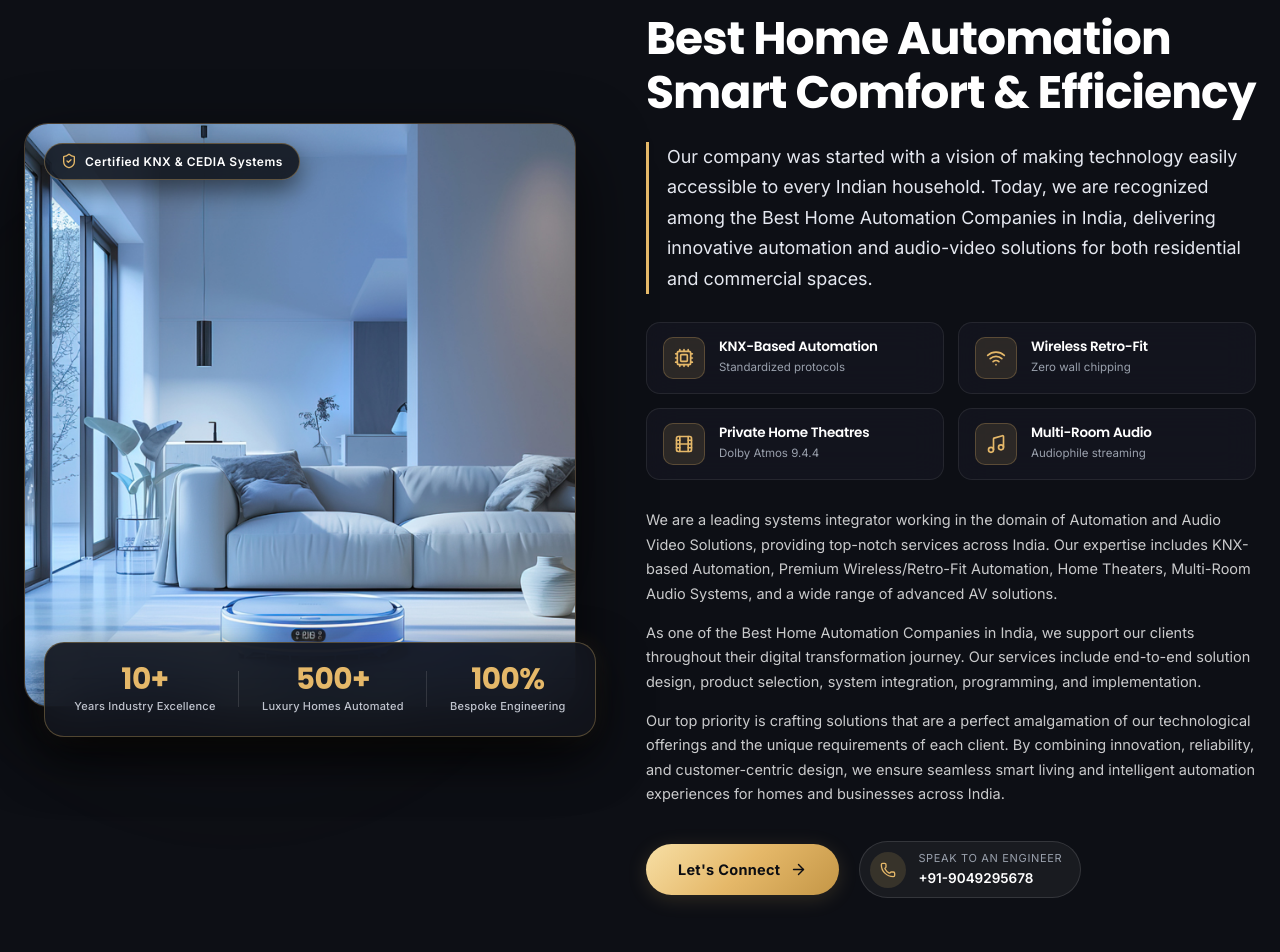
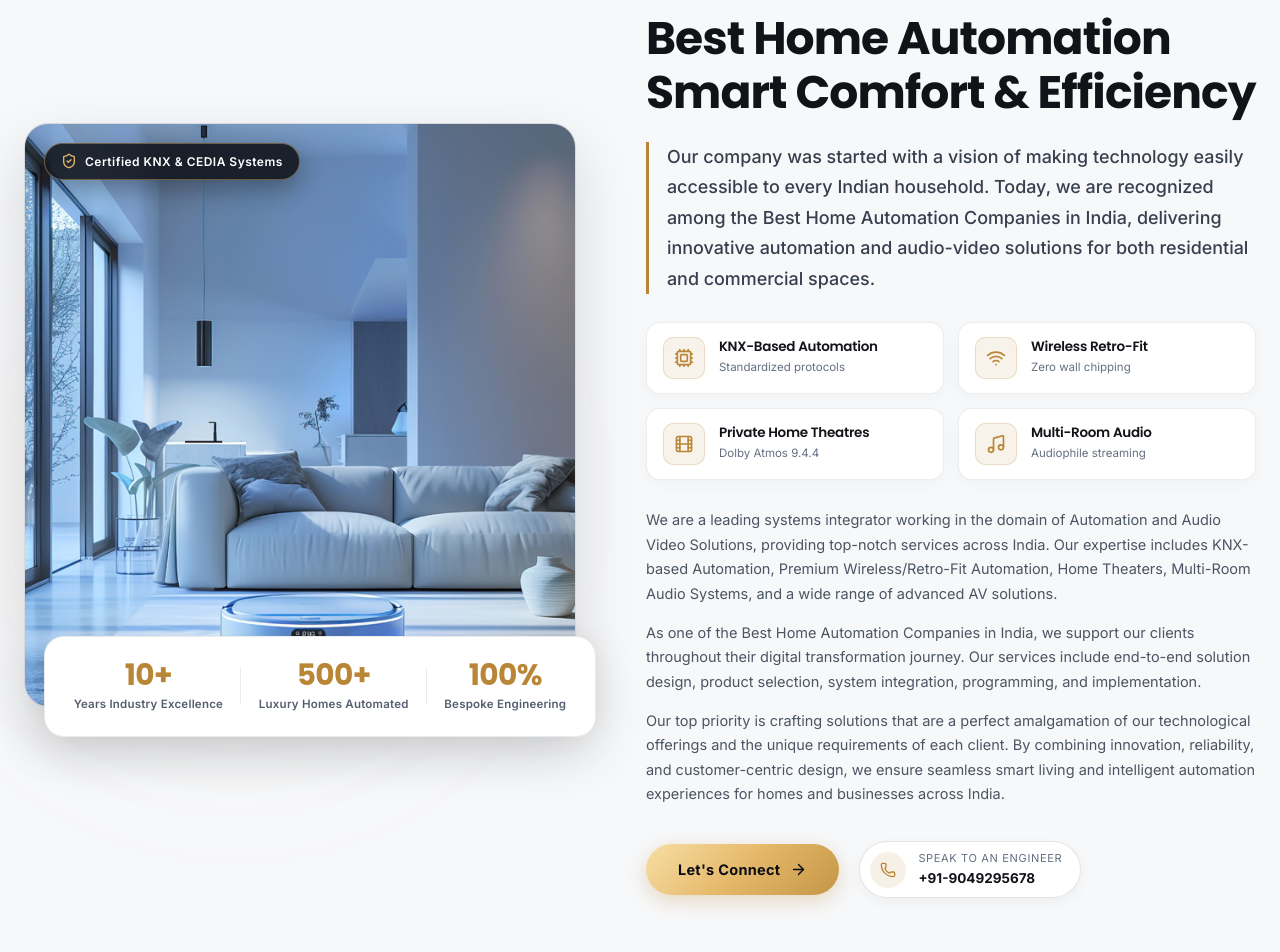
Before and after one commit to wtdesigner3/soundnest, a Next.js app: page / in a window 1280 px wide. Shown: the part 960-1912 px from the top of the page. Built offline with nearby package versions, Linux system fonts and the light colour scheme; no server answers.

Commit message:
feat: implement alternating light-dark theme concept across home page sections

```diff
--- a/src/app/globals.css
+++ b/src/app/globals.css
@@ -29,6 +29,18 @@
   --gradient-gold-subtle: linear-gradient(135deg, rgba(229, 184, 105, 0.14) 0%, rgba(229, 184, 105, 0.02) 100%);
   --gradient-glass-card: linear-gradient(145deg, rgba(255, 255, 255, 0.06) 0%, rgba(255, 255, 255, 0.015) 100%);
   --gradient-dark-mesh: radial-gradient(circle at 50% 0%, rgba(229, 184, 105, 0.08) 0%, transparent 60%);
+
+  /* Light Theme Section Tokens */
+  --bg-light-primary: #f8f9fa;
+  --bg-light-secondary: #ffffff;
+  --bg-light-muted: #f1f3f7;
+  --text-dark-primary: #111318;
+  --text-dark-secondary: #4a5260;
+  --text-dark-muted: #747d8c;
+  --border-light: rgba(0, 0, 0, 0.08);
+  --border-light-subtle: rgba(0, 0, 0, 0.04);
+  --shadow-light-card: 0 10px 30px rgba(0, 0, 0, 0.05);
+  --shadow-light-hover: 0 18px 45px rgba(0, 0, 0, 0.09);
 
   /* Shadows */
   --shadow-gold-glow: 0 8px 30px rgba(229, 184, 105, 0.28);
--- a/src/components/AboutSection.module.css
+++ b/src/components/AboutSection.module.css
@@ -1,10 +1,10 @@
 .aboutSection {
-  background-color: #0d0f15;
+  background-color: #f7f8fa;
   padding: 120px 0;
   position: relative;
   overflow: hidden;
-  border-top: 1px solid rgba(229, 184, 105, 0.12);
-  border-bottom: 1px solid rgba(229, 184, 105, 0.12);
+  border-top: 1px solid rgba(0, 0, 0, 0.06);
+  border-bottom: 1px solid rgba(0, 0, 0, 0.06);
 }
 
 .ambientGlow {
@@ -13,7 +13,7 @@
   left: -5%;
   width: 600px;
   height: 600px;
-  background: radial-gradient(circle, rgba(229, 184, 105, 0.08) 0%, transparent 70%);
+  background: radial-gradient(circle, rgba(229, 184, 105, 0.12) 0%, transparent 70%);
   filter: blur(80px);
   pointer-events: none;
 }
@@ -48,9 +48,9 @@
   position: relative;
   border-radius: 24px;
   overflow: hidden;
-  box-shadow: 0 30px 70px rgba(0, 0, 0, 0.7);
-  border: 1px solid rgba(229, 184, 105, 0.25);
-  background: #151720;
+  box-shadow: 0 24px 60px rgba(18, 24, 40, 0.14);
+  border: 1px solid rgba(0, 0, 0, 0.08);
+  background: #eaecef;
 }
 
 .aboutImg {
@@ -75,14 +75,14 @@
   background: rgba(14, 16, 22, 0.85);
   backdrop-filter: blur(16px);
   -webkit-backdrop-filter: blur(16px);
-  border: 1px solid rgba(229, 184, 105, 0.35);
+  border: 1px solid rgba(229, 184, 105, 0.4);
   padding: 8px 16px;
   border-radius: var(--radius-full);
   color: #ffffff;
   font-size: 12px;
   font-weight: 600;
   letter-spacing: 0.04em;
-  box-shadow: 0 10px 25px rgba(0, 0, 0, 0.5);
+  box-shadow: 0 10px 25px rgba(0, 0, 0, 0.3);
 }
 
 .badgeIcon {
@@ -95,13 +95,11 @@
   bottom: 0;
   right: -20px;
   left: 20px;
-  background: rgba(18, 20, 28, 0.92);
-  backdrop-filter: blur(24px);
-  -webkit-backdrop-filter: blur(24px);
-  border: 1px solid rgba(229, 184, 105, 0.3);
+  background: #ffffff;
+  border: 1px solid rgba(0, 0, 0, 0.08);
   border-radius: 20px;
-  padding: 20px 24px;
-  box-shadow: 0 20px 50px rgba(0, 0, 0, 0.7), 0 0 25px rgba(229, 184, 105, 0.1);
+  padding: 22px 26px;
+  box-shadow: 0 20px 50px rgba(18, 24, 40, 0.12), 0 0 20px rgba(184, 134, 54, 0.08);
   display: flex;
   align-items: center;
   justify-content: space-around;
@@ -130,23 +128,23 @@
   font-family: var(--font-heading);
   font-size: 1.85rem;
   font-weight: 800;
-  color: var(--accent-gold);
+  color: #b88636;
   line-height: 1.1;
   letter-spacing: -0.02em;
 }
 
 .statLabel {
-  font-size: 11px;
-  color: #c0c4ce;
-  font-weight: 500;
-  margin-top: 3px;
+  font-size: 11.5px;
+  color: #555d6e;
+  font-weight: 600;
+  margin-top: 4px;
   letter-spacing: 0.02em;
 }
 
 .statDivider {
   width: 1px;
   height: 36px;
-  background: rgba(255, 255, 255, 0.12);
+  background: rgba(0, 0, 0, 0.08);
 }
 
 @media (max-width: 640px) {
@@ -165,9 +163,9 @@
   display: inline-flex;
   align-items: center;
   gap: 8px;
-  background: rgba(229, 184, 105, 0.1);
-  border: 1px solid rgba(229, 184, 105, 0.28);
-  color: var(--accent-gold);
+  background: rgba(184, 134, 54, 0.09);
+  border: 1px solid rgba(184, 134, 54, 0.28);
+  color: #a36e1c;
   font-size: 12px;
   font-weight: 700;
   letter-spacing: 0.14em;
@@ -176,23 +174,27 @@
   border-radius: var(--radius-full);
   margin-bottom: 18px;
   align-self: flex-start;
-  backdrop-filter: blur(10px);
 }
 
 .badgePulse {
   width: 6px;
   height: 6px;
   border-radius: 50%;
-  background: var(--accent-gold);
-  box-shadow: 0 0 10px var(--accent-gold);
-  animation: pulseGlow 2s infinite ease-in-out;
+  background: #b88636;
+  box-shadow: 0 0 10px rgba(184, 134, 54, 0.5);
+  animation: pulseGlowLight 2s infinite ease-in-out;
+}
+
+@keyframes pulseGlowLight {
+  0%, 100% { transform: scale(1); opacity: 0.8; }
+  50% { transform: scale(1.4); opacity: 1; }
 }
 
 .title {
   font-size: 2.85rem;
   font-weight: 700;
   line-height: 1.18;
-  color: #ffffff;
+  color: #111318;
   margin-bottom: 22px;
   letter-spacing: -0.02em;
 }
@@ -207,10 +209,10 @@
 .leadParagraph {
   font-size: 1.12rem;
   line-height: 1.7;
-  color: #e5e8f0;
-  font-weight: 400;
+  color: #373f4e;
+  font-weight: 500;
   margin-bottom: 28px;
-  border-left: 3px solid var(--accent-gold);
+  border-left: 3px solid #b88636;
   padding-left: 18px;
 }
 
@@ -229,21 +231,20 @@
 }
 
 .domainCard {
-  background: rgba(22, 24, 34, 0.65);
-  backdrop-filter: blur(16px);
-  -webkit-backdrop-filter: blur(16px);
-  border: 1px solid rgba(255, 255, 255, 0.08);
+  background: #ffffff;
+  border: 1px solid rgba(0, 0, 0, 0.07);
   border-radius: 14px;
   padding: 14px 16px;
   display: flex;
   align-items: center;
   gap: 14px;
+  box-shadow: 0 4px 16px rgba(0, 0, 0, 0.03);
   transition: all 0.25s ease;
 }
 
 .domainCard:hover {
-  background: rgba(229, 184, 105, 0.08);
-  border-color: rgba(229, 184, 105, 0.35);
+  border-color: #b88636;
+  box-shadow: 0 8px 24px rgba(184, 134, 54, 0.12);
   transform: translateY(-2px);
 }
 
@@ -251,9 +252,9 @@
   width: 42px;
   height: 42px;
   border-radius: 10px;
-  background: rgba(229, 184, 105, 0.12);
-  border: 1px solid rgba(229, 184, 105, 0.25);
-  color: var(--accent-gold);
+  background: rgba(184, 134, 54, 0.1);
+  border: 1px solid rgba(184, 134, 54, 0.22);
+  color: #b88636;
   display: flex;
   align-items: center;
   justify-content: center;
@@ -263,13 +264,13 @@
 .domainTitle {
   font-size: 13.5px;
   font-weight: 600;
-  color: #ffffff;
+  color: #111318;
   margin: 0;
 }
 
 .domainSub {
   font-size: 11.5px;
-  color: #9aa1ad;
+  color: #647082;
   margin: 2px 0 0;
 }
 
@@ -284,7 +285,7 @@
 .paragraph {
   font-size: 14.5px;
   line-height: 1.7;
-  color: rgba(255, 255, 255, 0.78);
+  color: #4b5563;
 }
 
 /* Actions Row */
@@ -310,14 +311,14 @@
   border: none;
   cursor: pointer;
   transition: all var(--transition-smooth);
-  box-shadow: var(--shadow-gold-soft);
+  box-shadow: 0 6px 20px rgba(184, 134, 54, 0.28);
   text-decoration: none;
 }
 
 .primaryBtn:hover {
   background: var(--gradient-gold-hover);
   transform: translateY(-2px);
-  box-shadow: var(--shadow-gold-glow);
+  box-shadow: 0 10px 28px rgba(184, 134, 54, 0.4);
 }
 
 .callBadge {
@@ -326,15 +327,16 @@
   gap: 12px;
   padding: 8px 18px 8px 10px;
   border-radius: var(--radius-full);
-  background: rgba(255, 255, 255, 0.05);
-  border: 1px solid rgba(255, 255, 255, 0.12);
+  background: #ffffff;
+  border: 1px solid rgba(0, 0, 0, 0.1);
+  box-shadow: 0 4px 14px rgba(0, 0, 0, 0.04);
   transition: all 0.25s ease;
   text-decoration: none;
 }
 
 .callBadge:hover {
-  background: rgba(229, 184, 105, 0.1);
-  border-color: rgba(229, 184, 105, 0.35);
+  border-color: #b88636;
+  box-shadow: 0 8px 22px rgba(184, 134, 54, 0.15);
   transform: translateY(-2px);
 }
 
@@ -342,8 +344,8 @@
   width: 36px;
   height: 36px;
   border-radius: 50%;
-  background: rgba(229, 184, 105, 0.15);
-  color: var(--accent-gold);
+  background: rgba(184, 134, 54, 0.12);
+  color: #b88636;
   display: flex;
   align-items: center;
   justify-content: center;
@@ -352,7 +354,7 @@
 .callLabel {
   display: block;
   font-size: 11px;
-  color: #9aa1ad;
+  color: #647082;
   text-transform: uppercase;
   letter-spacing: 0.06em;
 }
@@ -360,6 +362,6 @@
 .callNumber {
   display: block;
   font-size: 13.5px;
-  font-weight: 600;
-  color: #ffffff;
+  font-weight: 700;
+  color: #111318;
 }
--- a/src/components/BrandsMarquee.module.css
+++ b/src/components/BrandsMarquee.module.css
@@ -1,10 +1,10 @@
 .brandsSection {
-  background-color: #0d0f15;
+  background-color: #ffffff;
   padding: 90px 0 100px;
   overflow: hidden;
   position: relative;
-  border-top: 1px solid rgba(229, 184, 105, 0.12);
-  border-bottom: 1px solid rgba(229, 184, 105, 0.12);
+  border-top: 1px solid rgba(0, 0, 0, 0.06);
+  border-bottom: 1px solid rgba(0, 0, 0, 0.06);
 }
 
 .headerWrapper {
@@ -20,9 +20,9 @@
   display: inline-flex;
   align-items: center;
   gap: 8px;
-  background: rgba(229, 184, 105, 0.1);
-  border: 1px solid rgba(229, 184, 105, 0.28);
-  color: var(--accent-gold);
+  background: rgba(184, 134, 54, 0.09);
+  border: 1px solid rgba(184, 134, 54, 0.28);
+  color: #a36e1c;
   font-size: 12px;
   font-weight: 700;
   letter-spacing: 0.14em;
@@ -30,23 +30,27 @@
   padding: 6px 16px;
   border-radius: var(--radius-full);
   margin-bottom: 16px;
-  backdrop-filter: blur(10px);
 }
 
 .badgePulse {
   width: 6px;
   height: 6px;
   border-radius: 50%;
-  background: var(--accent-gold);
-  box-shadow: 0 0 10px var(--accent-gold);
-  animation: pulseGlow 2s infinite ease-in-out;
+  background: #b88636;
+  box-shadow: 0 0 10px rgba(184, 134, 54, 0.5);
+  animation: pulseGlowLight 2s infinite ease-in-out;
+}
+
+@keyframes pulseGlowLight {
+  0%, 100% { transform: scale(1); opacity: 0.8; }
+  50% { transform: scale(1.4); opacity: 1; }
 }
 
 .title {
   font-size: 2.75rem;
   font-weight: 700;
   line-height: 1.18;
-  color: #ffffff;
+  color: #111318;
   margin-bottom: 14px;
   letter-spacing: -0.02em;
 }
@@ -59,7 +63,7 @@
 
 .subtitle {
   font-size: 1rem;
-  color: #9aa1ad;
+  color: #555e70;
   line-height: 1.6;
 }
 
@@ -69,11 +73,9 @@
   overflow: hidden;
   display: flex;
   user-select: none;
-  background: rgba(16, 18, 25, 0.5);
-  backdrop-filter: blur(16px);
-  -webkit-backdrop-filter: blur(16px);
-  border-top: 1px solid rgba(255, 255, 255, 0.05);
-  border-bottom: 1px solid rgba(255, 255, 255, 0.05);
+  background: #f8f9fb;
+  border-top: 1px solid rgba(0, 0, 0, 0.05);
+  border-bottom: 1px solid rgba(0, 0, 0, 0.05);
   padding: 24px 0;
   mask-image: linear-gradient(
     to right,
@@ -114,21 +116,21 @@
 
 .brandCard {
   background: #ffffff;
-  border: 1px solid rgba(229, 184, 105, 0.35);
+  border: 1px solid rgba(0, 0, 0, 0.08);
   border-radius: 12px;
-  padding: 10px 24px;
+  padding: 12px 26px;
   display: flex;
   align-items: center;
   justify-content: center;
   transition: all 0.3s cubic-bezier(0.16, 1, 0.3, 1);
-  box-shadow: 0 4px 16px rgba(0, 0, 0, 0.25);
+  box-shadow: 0 4px 14px rgba(0, 0, 0, 0.04);
 }
 
 .brandCard:hover {
   background: #ffffff;
-  border-color: var(--accent-gold);
+  border-color: #b88636;
   transform: translateY(-3px);
-  box-shadow: 0 10px 24px rgba(0, 0, 0, 0.4), 0 0 16px rgba(229, 184, 105, 0.3);
+  box-shadow: 0 10px 24px rgba(184, 134, 54, 0.16);
 }
 
 .brandImgWrapper {
```
Also changed, not shown: src/components/ContactSection.module.css (+61 -59 lines), src/components/TestimonialsSection.module.css (+38 -35 lines).
